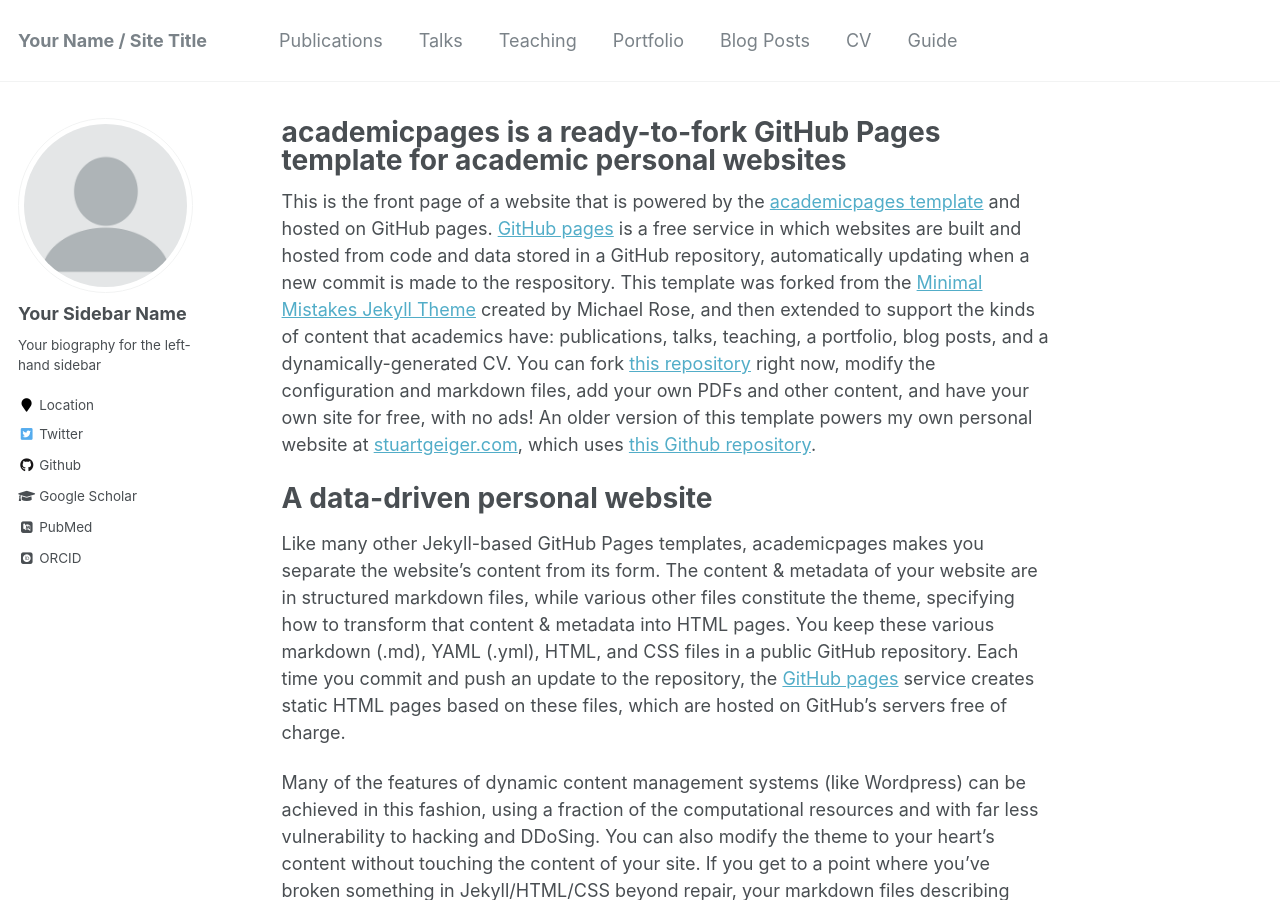
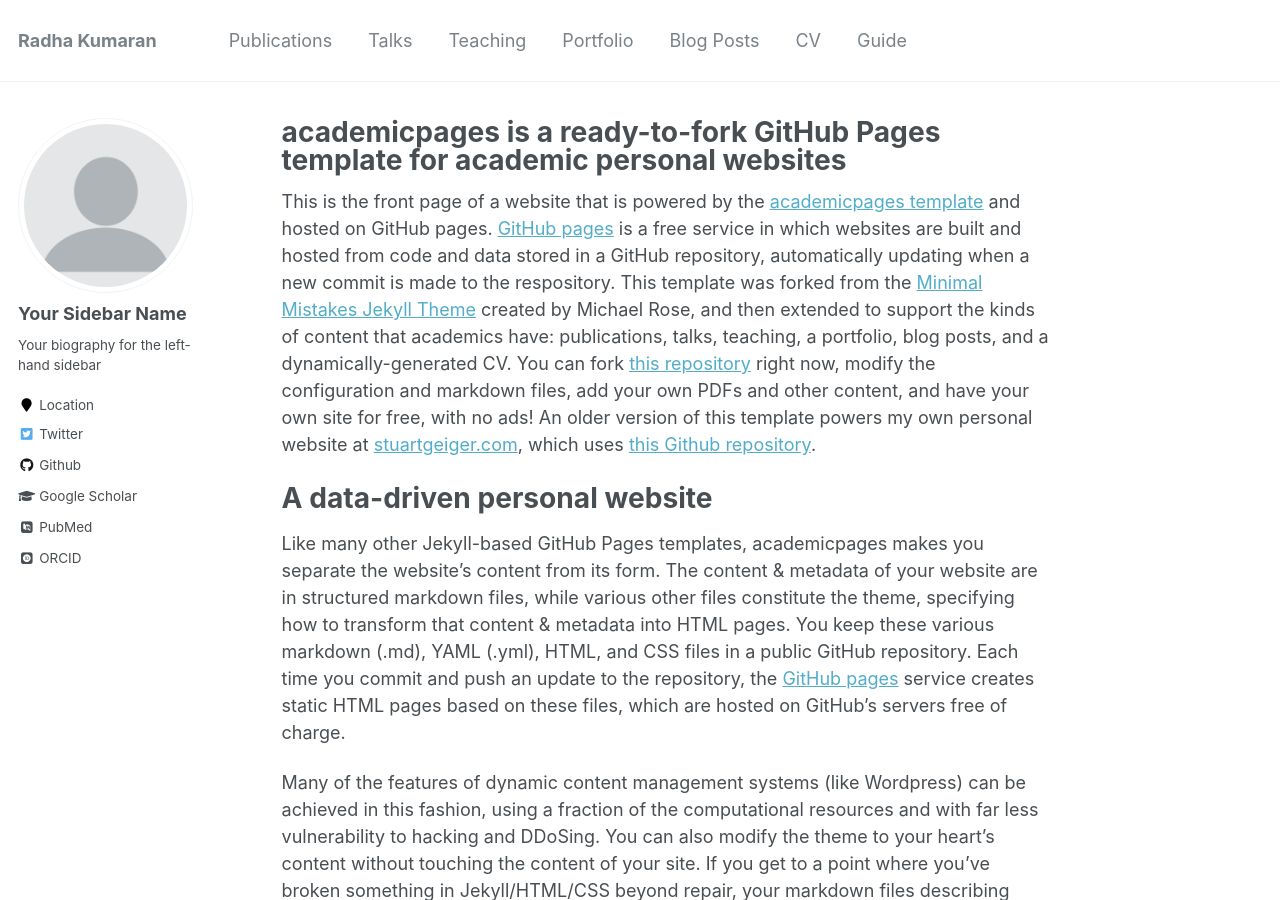
Before and after one commit to radhakumaran/radhakumaran.github.io, a Jekyll site: the page built from _pages/about.md, in a window 1280 px wide and 900 px high. Built offline with Jekyll 4.4.1, drawn with Linux system fonts in a browser that asks for light colours; some web fonts are replaced.

Commit message:
Added name

```diff
--- a/_config.yml
+++ b/_config.yml
@@ -7,7 +7,7 @@
 
 # Site Settings
 locale                   : "en-US"
-title                    : "Your Name / Site Title"
+title                    : "Radha Kumaran"
 title_separator          : "-"
 name                     : &name "Your Name"
 description              : &description "personal description"
```
